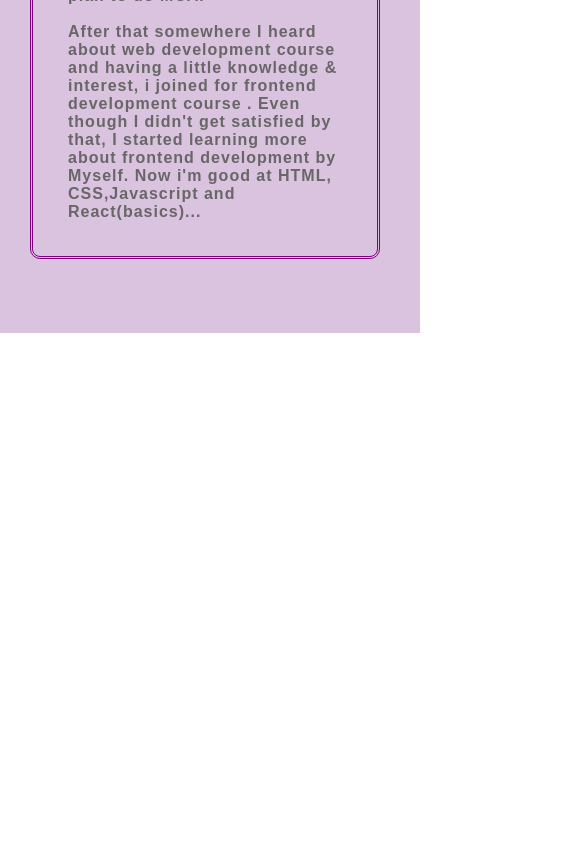
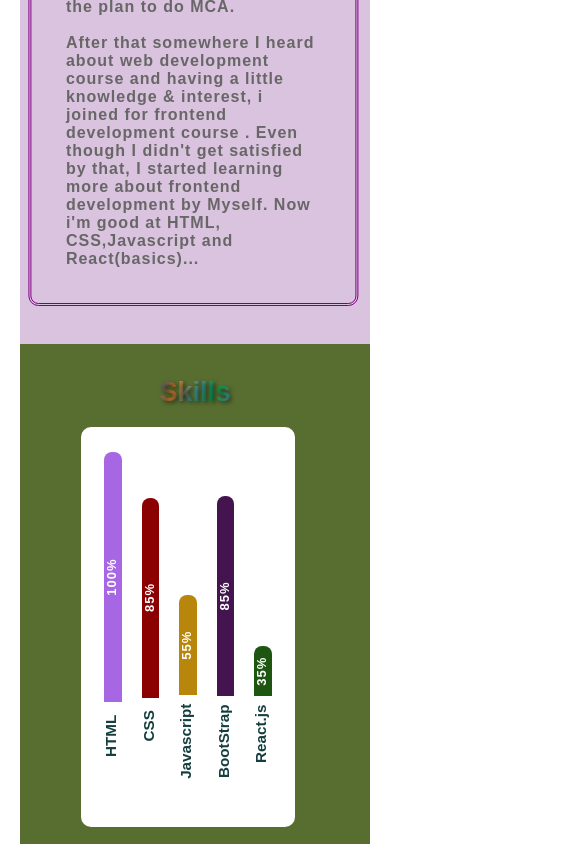
Before and after one commit to ManjuPaliwal/KeepLearning.github.io, a plain HTML site: page index.html in a window 390 px wide. Shown: the part 616-1460 px from the top of the page, 585 px wide, since content can reach past the window. Before the commit the page ends 969 px from the top, so only its background shows below. Drawn offline with Linux system fonts and the light colour scheme.

Commit message:
made responsive for mobile

```diff
--- a/index.html
+++ b/index.html
@@ -21,7 +21,7 @@
     <li> <a href=" https://manjupaliwal.github.io/Scroll-Animation/">Projects</a></li>
 <li><a href="#">Contact</a></li></ul>
             <button class="btn resume">Resume</button>
-            <button class="bars" id="bar"><i class="fa fa-bars"></i></button>
+            <button class="bars" id="menu"><i class="fa fa-bars"></i></button>
         </nav>
 
         <div class="position">
@@ -52,6 +52,19 @@
       </div>
     </div>
     </div>
+    <div class="my-div">
+      <h2 class="skills"><span>Skills</span></h2>
+      <div class="inner-div">
+        <h3 style="margin-right:-45px ; ">HTML&nbsp;&nbsp; <p class="bar bar1">100%</p></h3>
+        <h3 style="margin-right:-15px;">CSS &nbsp; <p class="bar bar2">85%</p></h3>
+        <h3 style="margin-right:120px;">Javascript &nbsp;<p class="bar bar3">55%</p></h3>
+        <h3 style="margin-right:20px;">BootStrap &nbsp;<p class="bar bar4">85%</p></h3>
+        <h3 style="margin-right:155px;">React.js &nbsp;<p class="bar bar5">35%</p></h3>
+      </div>
+    </div>
+
+
+
     <script src="./index.js"></script>
 </body>
 </html>
--- a/index.js
+++ b/index.js
@@ -1,4 +1,4 @@
-var bars = document.getElementById('bar');
+var bars = document.getElementById('menu');
 var nav = document.querySelector('nav');
 bars.addEventListener('click',function(){
     nav.classList.toggle('toggle')
--- a/style.css
+++ b/style.css
@@ -117,6 +117,7 @@ h4{
     background-image:linear-gradient(115deg,#3283ce,rgb(148, 189, 51),#3aec67,
     rgb(50, 205, 115),#328db1);
     background-clip: text;
+    text-shadow: 2px 2px 4px rgba(0, 0, 0, 0.5);
     color: transparent;
 }
 .me span:hover{
@@ -225,6 +226,77 @@ p{
     color: rgb(97, 53, 97);
 }
 
+.my-div {
+    width: 100%;
+    height: 400px;
+    background-color:rgb(88, 110, 49);
+    display: flex;
+    flex-direction: column;
+    justify-content: center;
+    align-items: center;
+    text-align: center;
+  }
+
+  .inner-div {
+    width: 900px;
+    height: 300px;
+    background-color: white;
+    margin: 0px auto 30px auto;
+    display: flex;
+    flex-direction: column;
+    justify-content: center;
+    align-items: center;
+    border-radius: 10px;
+  }
+  .bar {
+    width: 400px;
+    height: 17.5px;
+    display: inline-block;
+    margin: 10px auto;
+    border-radius: 8px;
+    border-top-left-radius: 0px;
+    border-bottom-left-radius: 0px;
+    color: white;
+    font-size: small;
+  }
+  .inner-div h3{
+    color: rgb(21, 62, 63);
+  }
+  .bar1{
+    width: 750px;
+    background-color: #a767e5;
+  }
+  .bar2{
+    width: 500px;
+    background-color:darkred;
+  }
+  .bar3{
+    width: 400px;
+    background-color:darkgoldenrod;
+  }
+  .bar4{
+    width: 500px;
+    background-color:rgb(67, 20, 78);
+  }
+  .bar5{
+    width: 200px;
+    background-color: #1e5511;
+  }
+  .skills{
+    width: 540px;
+    height: auto;
+    text-shadow: 2px 2px 4px rgba(0, 0, 0, 0.5);
+}
+.skills span{
+    background-image:linear-gradient(115deg,#1a5286,rgb(216, 123, 37),#3c95a5,
+    rgb(9, 155, 72),#68acc7);
+    background-clip: text;
+    color: transparent;
+}
+.skills span:hover{
+    animation: play 1.6s ease-in infinite;
+}
+
 @media screen and (max-width:600px){
     *{
         margin: 0;
@@ -243,6 +315,9 @@ p{
         display: block;
         justify-content: center;
         align-items: center;
+        margin-bottom: 1rem;
+       position: relative;
+       left: 0.5rem;
     }
     .resume{
         display: none;
@@ -251,7 +326,7 @@ p{
         display: block;
         position: absolute;
         top: 0px;
-        right:2rem;
+        right:1rem;
         color: green;
         background: transparent;
         cursor: pointer;
@@ -261,7 +336,7 @@ p{
         transition: .4s;
     }
    .nav{
-    width: 450px;
+    width: 350px;
     display: block;
     position: relative;
     top: 1rem;
@@ -276,10 +351,11 @@ p{
     opacity: 0;
     display: block;
     text-align: center;
-    background-image:linear-gradient(170deg, rgb(62, 145, 62), rgb(114, 184, 93)) ;
+    background-image:linear-gradient(170deg, rgb(218, 236, 218), rgb(189, 199, 241)) ;
     width: 100%;
     padding:20px 0;
     position: absolute;
+    top: 3rem;
     z-index: 3;
    }
    .toggle ul{
@@ -293,10 +369,10 @@ p{
     font-size: larger;
    }
    .nav li:nth-child(odd){
-    background-image:linear-gradient(170deg, rgba(37, 121, 37, 0.678), rgba(114, 184, 93, 0.479)) ;
+    background-image:linear-gradient(170deg, rgba(202, 232, 250, 0.678), rgba(163, 231, 228, 0.479)) ;
    }
    .nav li:nth-child(even){
-    background-image:linear-gradient(240deg,  rgba(37, 121, 37, 0.678), rgba(114, 184, 93, 0.479)) ;
+    background-image:linear-gradient(240deg,  rgba(215, 243, 215, 0.678), rgba(209, 247, 201, 0.479)) ;
    }
    .nav a::after,.nav a::before{
     content: none;
@@ -308,23 +384,20 @@ p{
    }
 
    h4{
+    width: 340px;
     margin-top: 2rem;
-    position: relative;
-    left:-1rem;
     font-size: 15px;
    }
    h2{
-     font-size: 2rem;
-     position: relative;
-     left: -1.2rem;
+    width: 340px;
+     font-size: 1.7rem;
    }
    #image{
     display: none;
    }
    .me p{
-    width: 350px;
-    position: relative;
-    left: -1.2rem;
+    width: 300px;
+    text-align:left;
    }
    .resume{
     padding: 10.5px 17.5px;
@@ -340,22 +413,73 @@ p{
     display: none;
    }
 
-.container,nav ,nav ul,.aboutdiv,.aboutdiv2{
-    width: 450px;
+.container,nav,.me,.about,.position ,nav ul,.aboutdiv,.aboutdiv2{
+    width: 350px;
 }
 .aboutdiv,.aboutdiv2{
-    height: 700px;
+    height:700px;
 }
+
 .infodiv{
-    width: 350px;
+    width: 330px;
+    margin-top: -30px;
     position: relative;
-    left: 60px;
-    margin-top: -30px;
+    transform: translate(-22%,0%);
 }
 .flag{
     position: relative;
-    transform: translate(120%);
+    transform: translate(80%);
 }
+}
+.my-div {
+    width: 350px;
+    height: 500px;
+  }
+  .inner-div {
+    width: 400px;
+    height: 280px;
+    transform: rotate(270deg);
+    font-size: small;
+    margin-top: 10rem;
+    position: relative;
+   right: 2rem;
+   bottom: 5rem;
+  }
+
+
+  .bar1{
+    width: 250px;
+    background-color: #a767e5;
+  }
+  .bar2{
+    width: 200px;
+    background-color:darkred;
+  }
+  .bar3{
+    width: 100px;
+    background-color:darkgoldenrod;
+  }
+  .bar4{
+    width: 200px;
+    background-color:rgb(67, 20, 78);
+  }
+  .bar5{
+    width: 50px;
+    background-color: #1e5511;
+  }
+  .skills{
+    width: 340px;
+    height: auto;
+    text-shadow: 2px 2px 4px rgba(0, 0, 0, 0.5);
+}
+.skills span{
+    background-image:linear-gradient(115deg,#1a5286,rgb(216, 123, 37),#3c95a5,
+    rgb(9, 155, 72),#68acc7);
+    background-clip: text;
+    color: transparent;
+}
+.skills span:hover{
+    animation: play 1.6s ease-in infinite;
 }
 
 @keyframes play{
```
